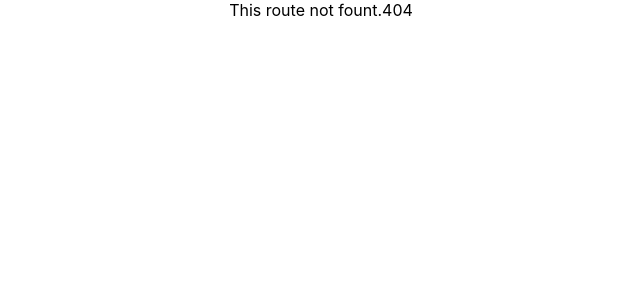
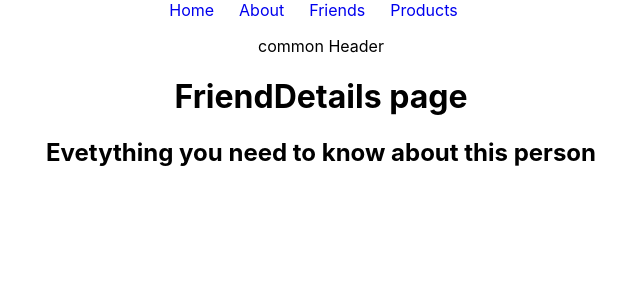
Before and after one commit to Sajjatul21/Milestone-9_React-Router-And-States, a React (Create React App) app in the folder 52 Simple React Router Examples/explore-routes/: page /friend/1 in a window 1280 px wide. Before the commit this address had no page. Shown: the top 300 px of the page, without its empty margins (319-959 px from the left). Built offline with nearby package versions, Linux system fonts and the light colour scheme.

Commit message:
আমরা Main এর মধ্যে ই FriendDetails বসালাম।/friend/:friendId   । এখান : friendIdহলো একটা variable যা যেকোন value like number /string etc রাখতে পারি এগুলালাকে parameter/ param বলে

```diff
--- a/52 Simple React Router Examples/explore-routes/src/App.js
+++ b/52 Simple React Router Examples/explore-routes/src/App.js
@@ -6,6 +6,7 @@ import About from './components/About/About';
 import Products from './components/Products/Products';
 import Main from './layout/Main';
 import Friends from './components/Friends/Friends';
+import FriendDetails from './components/FriendDetails/FriendDetails';
 
 function App() {
   const router = createBrowserRouter([
@@ -21,7 +22,10 @@ function App() {
           },
           element: <Friends></Friends>
         },
-        { path: 'products', element: <Products></Products> }
+        { path: 'products', element: <Products></Products> },
+        {
+          path: '/friend/:friendId', element: <FriendDetails></FriendDetails>
+        }
       ]
     },
     { path: '*', element: <div>This route not fount.404</div> }
--- a/52 Simple React Router Examples/explore-routes/src/components/FriendDetails/FriendDetails.js
+++ b/52 Simple React Router Examples/explore-routes/src/components/FriendDetails/FriendDetails.js
@@ -3,6 +3,7 @@ import React from 'react';
 const FriendDetails = () => {
     return (
         <div>
+            <h1>FriendDetails page</h1>
             <h2>Evetything you need to know about this person</h2>
         </div>
     );
```
